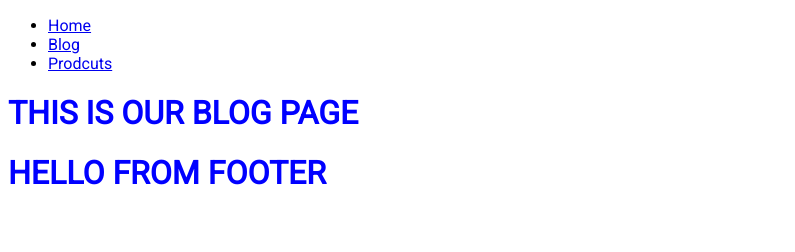
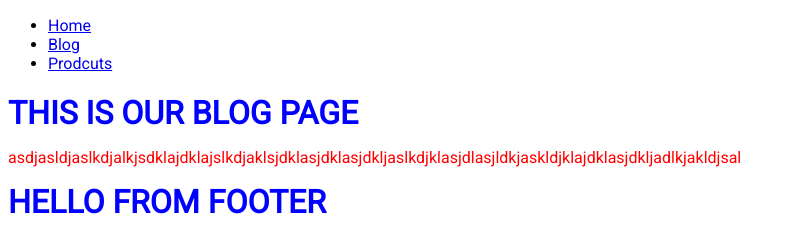
Before and after one commit to Dragontalker/gatsby-tutorial-v2, a Gatsby site: page /blog in a window 1280 px wide. Shown: the whole page, without its empty margins (0-795 px from the left). Built offline with nearby package versions, Linux system fonts and the light colour scheme; Gatsby itself is replaced by a stand-in of ours.

Commit message:
Added more styles to each page.

```diff
--- a/src/components/layout.css
+++ b/src/components/layout.css
@@ -8,3 +8,17 @@ h1 {
   color: blue;
   text-transform: uppercase;
 }
+
+p {
+  line-height: 2;
+}
+
+.blog-text {
+  color: red;
+  line-height: 0.5;
+}
+
+.product-text {
+  color: green;
+  line-height: 0.5;
+}
--- a/src/pages/blog.js
+++ b/src/pages/blog.js
@@ -5,6 +5,7 @@ const blog = () => {
     return (
         <Layout>
             <h1>this is our blog page</h1>
+            <p className="blog-text">asdjasldjaslkdjalkjsdklajdklajslkdjaklsjdklasjdklasjdkljaslkdjklasjdlasjldkjaskldjklajdklasjdkljadlkjakldjsal</p>
         </Layout>
     )
 }
--- a/src/pages/products.js
+++ b/src/pages/products.js
@@ -6,6 +6,7 @@ export default class products extends Component {
         return (
             <Layout>
                 <h1>this is our products</h1>
+                <p className="product-text">asdjasldjaslkdjalkjsdklajdklajslkdjaklsjdklasjdklasjdkljaslkdjklasjdlasjldkjaskldjklajdklasjdkljadlkjakldjsal</p>
             </Layout>
         )
     }
```
